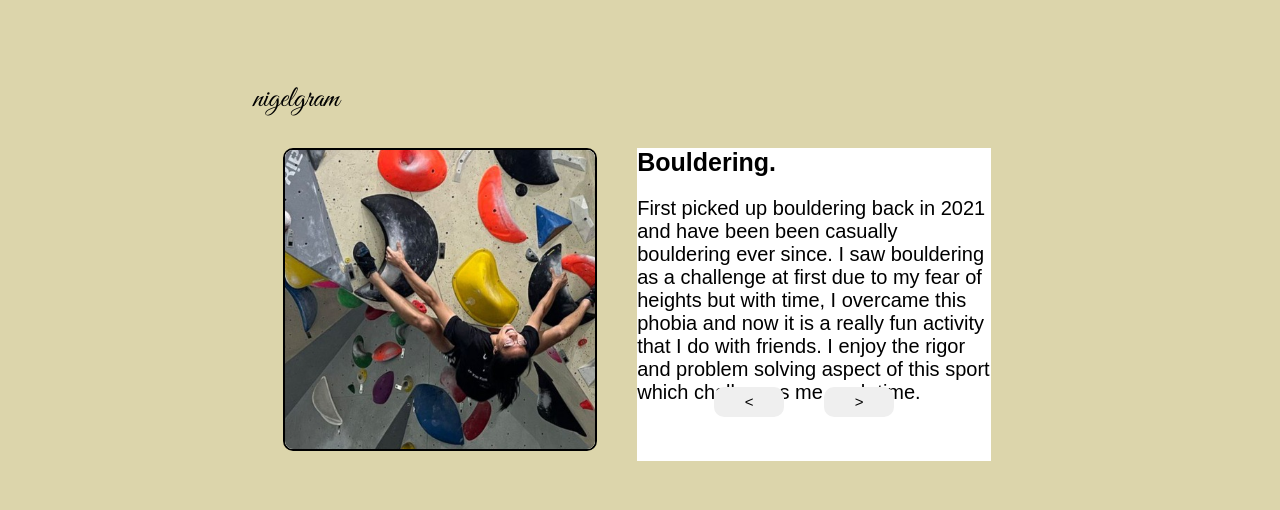
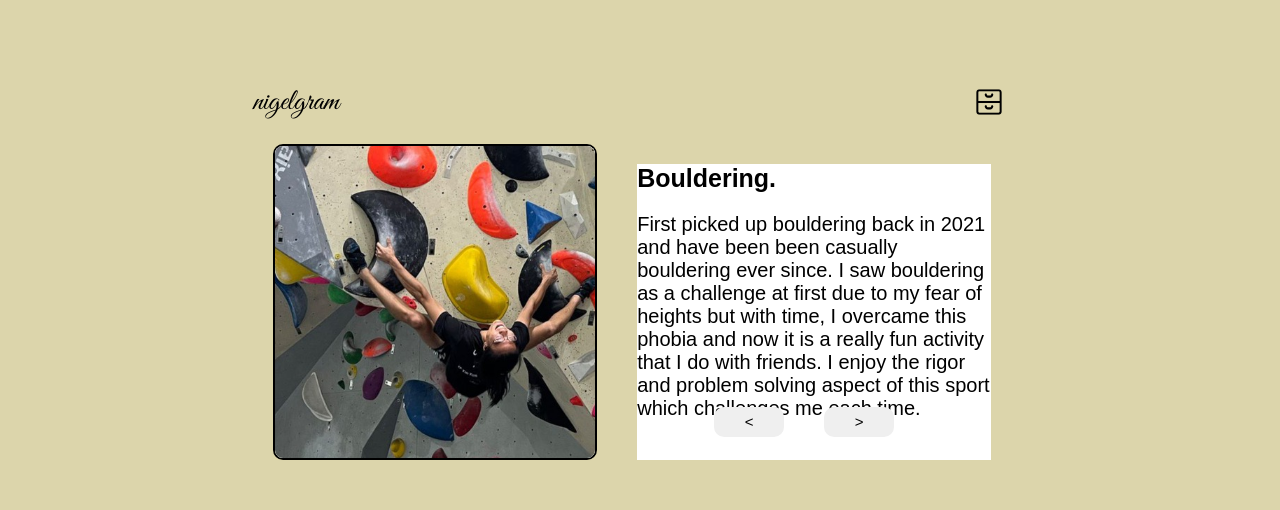
Before and after one commit to NigelYeoTW/nigelyeo, a React (Create React App) app in the folder body/: page /Hobbies in a window 1280 px wide. Shown: the part 241-751 px from the top of the page. Built offline with nearby package versions, Linux system fonts and the light colour scheme.

Commit message:
Add archive to nigelgram

```diff
--- a/body/src/hobbies/HobbiesBody.css
+++ b/body/src/hobbies/HobbiesBody.css
@@ -1,6 +1,10 @@
 @font-face {
   font-family: 'cursive';
   src: url("GreatVibes-Regular.ttf");
+}
+
+.grey-text {
+  color: rgb(71, 71, 71);
 }
 
 div.text p {
@@ -47,6 +51,24 @@ div.contents-container {
   animation: 4s appear;
 }
 
+div.gram-header {
+  display: flex;
+  justify-content: space-between;
+  align-items: center;
+}
+
+
+img.archive-logo {
+  display: block;
+  transform: scale(0.4);
+  cursor: pointer;
+  transition: transform 0.3s ease-in-out;
+}
+
+img.archive-logo:hover {
+  transform: scale(0.45);
+}
+
 div.phone-image-container {
   position: relative;
   overflow: hidden;
@@ -71,12 +93,27 @@ span.gram-logo {
   display: inline-block;
   font-family: 'cursive';
   font-size: 30px;
-  padding-top: 10px;
+  /* padding-top: 10px; */
+}
+
+span.archive-text {
+  display: inline-block;
+  font-size: 20px;
+  padding-right: 100px;
+  font-family:'Trebuchet MS', 'Lucida Sans Unicode', 'Lucida Grande', 'Lucida Sans', Arial, sans-serif;
+  opacity: 0;
+  visibility: hidden;
+}
+
+span.appear {
+  opacity: 1;
+  visibility: visible;
+  transition: opacity 0.3s ease-in-out;
 }
 
 div.gram-body-container {
   position: relative;
-  height: 87%;
+  height: 83%;
   width: 100%;
   display: grid;
   grid-template-columns: 1fr 1fr;
@@ -88,11 +125,20 @@ div.gram-image-container {
   height: 100%; */
   overflow: hidden;
   display: inline-block;
-  margin: 30px;
-  margin-bottom: 40px;
+  margin: 20px;
+  margin-top: 10px;
+  margin-bottom: 30px;
   margin-right: 40px;
   border-radius: 10px;
   border: 2px solid black;
+}
+
+div.grey-out {
+  height: 100%;
+  width: 100%;
+  background-color: rgb(105, 68, 20);
+  /* opacity: 0.6; */
+  /* mix blend mode */
 }
 
 div.filler {
@@ -111,7 +157,7 @@ div.gram-text {
 div.button-container {
   margin-right: 50px;
   position: absolute;
-  bottom: 20%;
+  bottom: 15%;
 }
 
 button.change{
@@ -139,6 +185,10 @@ div.text {
   transition: opacity 0.5s ease-in-out;
 }
 
+div.grey-out img {
+  mix-blend-mode:lighten;
+}
+
 img.bouldering {
   transform: scale(0.7);
   margin-top: -160px;
@@ -147,7 +197,7 @@ img.bouldering {
 
 img.singing {
   transform: scale(0.25);
-  margin-top: -315px;
+  margin-top: -308px;
   margin-left: -655px;
 }
 
@@ -157,7 +207,13 @@ img.softball {
   margin-top: -500px;
 }
 
-.bouldering {
+img.football {
+  transform: scale(0.4);
+  margin-left: -435px;
+  margin-top: -350px;
+}
+
+.bouldering, .football {
   z-index: 3;
 }
 
--- a/body/src/hobbies/HobbiesBody.js
+++ b/body/src/hobbies/HobbiesBody.js
@@ -4,13 +4,27 @@ import bouldering from './bouldering.jpg';
 import singing from './singing.png';
 import softball from './softball.jpg';
 import react from 'react';
-import { useState, useEffect } from 'react';
+import { useState, useEffect, useRef } from 'react';
+import archive from './archive.svg';
+import football from './football.jpg';
 
 function HobbiesBody() {
 
+  const [isArchive, setArchive] = useState(false);
   const [swipeNumber, setSwipeNumber] = useState(0);
   let swipePictures = document.querySelectorAll('.picture');
   let swipeTexts = document.querySelectorAll('.text');
+  let archiveText = document.querySelector('.archive-text');
+
+  const clickArchive = () => {
+    if (isArchive) {
+      archiveText.classList.remove('appear');
+    } else {
+      archiveText.classList.add('appear');
+    }
+    setArchive(isArchive => !isArchive);
+    setSwipeNumber(0);
+  }
 
   const swipeLeft = () => {
     if (swipeNumber == 0) {
@@ -33,14 +47,38 @@ function HobbiesBody() {
   useEffect(() => {
     swipePictures = document.querySelectorAll('.picture');
     swipeTexts = document.querySelectorAll('.text');
-  }, [])
+    archiveText = document.querySelector('.archive-text');
+  }, [isArchive])
 
   return (
     <div>
       <div className='phone-image-container'>
         <img src={phone} className='phone-image'></img>
         <div className='contents-container'>
-          <span className='gram-logo'>nigelgram</span>
+          <div className='gram-header'>
+            <span className='gram-logo'>nigelgram</span>
+            <span className='archive-text grey-text'>Archive</span>
+            <img src={archive} className='archive-logo' onClick={clickArchive}></img>
+          </div>
+          { isArchive ? <>
+          <div className='gram-body-container'>
+            <div className='gram-image-container'>
+              <div className='picture football grey-out'>
+                <img src={football} className='football blend'></img>
+              </div>
+            </div>
+            <div className='gram-text'>
+              <div className='grey-text text bouldering'>
+                <strong>Football.</strong>
+                <p>
+                  Football is one of the only sports that I have consistently keep up with the news. I have watched football all my life
+                  and in Junior College I decided to finally give it a try on a more serious note. I played for 2 years as a Center Back
+                  and though I still love football deeply, I realise that this sport isn't the one for me and I enjoyed it more as a spectator.
+                </p>
+              </div>
+            </div>
+          </div>
+          </> : <>
           <div className='gram-body-container'>
             <div className='gram-image-container'>
               <div className='picture bouldering filler'>
@@ -91,6 +129,7 @@ function HobbiesBody() {
               </div>
             </div>
           </div>
+          </>}
         </div>
       </div>
     </div>
```
Also changed, not shown: body/src/hobbies/archive.svg (added), body/src/hobbies/football.jpg (added).
